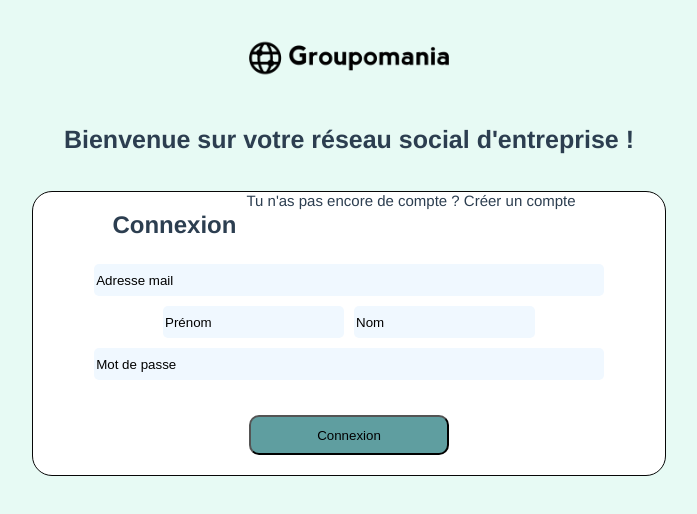
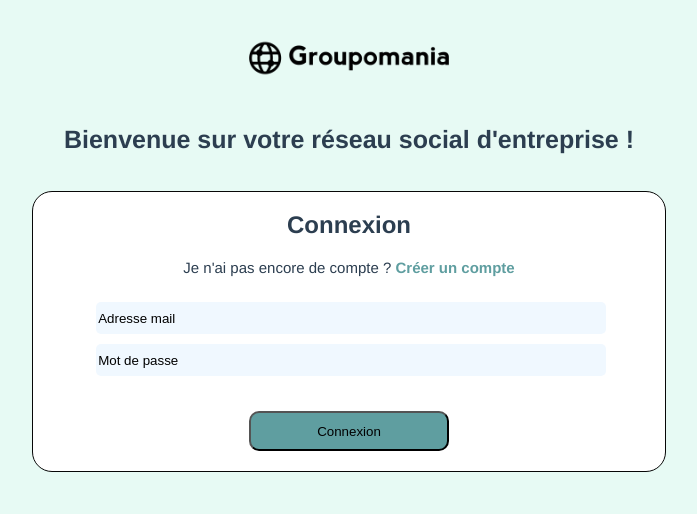
Before and after one commit to Yradouani/P7_Yasmine_Radouani, a Vue app in the folder frontend/: page / in a window 1280 px wide. Shown: the top 514 px of the page, without its empty margins (291-988 px from the left). Built offline with nearby package versions, Linux system fonts and the light colour scheme.

Commit message:
Ajout du switch inscription/connexion

```diff
--- a/frontend/src/components/Forum.vue
+++ b/frontend/src/components/Forum.vue
@@ -17,11 +17,14 @@
 
 <style>
 #logout {
-  width: 200px;
+  width: 150px;
   height: 40px;
   background-color: cadetblue;
   border-radius: 10px;
   cursor: pointer;
+  position: absolute;
+  left: 20px;
+  top: 30px;
 }
 i {
   font-size: 30px;
@@ -29,11 +32,14 @@
 }
 #profile-container {
   position: absolute;
-  right: 10px;
-  top: 10px;
-  color: inherit;
+  right: 20px;
+  top: 20px;
   display: flex;
   flex-direction: column;
+  transition : all 200ms;
+}
+#profile-container:hover {
+  transform: scale(1.1);
 }
 #profile {
     margin-top: 10px;
--- a/frontend/src/components/Profile.vue
+++ b/frontend/src/components/Profile.vue
@@ -1,12 +1,17 @@
 <template>
   <router-link to="/forum">
-    <button>Accéder au forum</button>
+    <div id="forum-access">
+      <i class="fas fa-comments"></i>
+      <span>Accéder au forum</span>
+    </div>
   </router-link>
   <h1>Bienvenu sur votre profil</h1>
-
+  <div id="profil-container">
     <router-link to="/">
     <button id="logout">Se déconnecter</button>
   </router-link>
+  </div>
+
 </template>
 
 <script>
@@ -14,11 +19,37 @@
 </script>
 
 <style>
-#logout{
+#logout {
   width: 200px;
   height: 40px;
   background-color: cadetblue;
   border-radius: 10px;
   cursor: pointer;
 }
+i {
+  font-size: 30px;
+  color: cadetblue;
+}
+a {
+  color: inherit;
+  text-decoration: none;
+  cursor: pointer;
+}
+#forum-access {
+  position: absolute;
+  right: 20px;
+  top: 20px;
+  display: flex;
+  flex-direction: column;
+  transition : all 200ms;
+}
+#forum-access:hover {
+  transform: scale(1.01);
+}
+#profil-container {
+  background-color: white;
+  border: 1px solid #070707;
+  border-radius: 20px;
+  width: 50%;
+}
 </style>
--- a/frontend/src/components/Signin.vue
+++ b/frontend/src/components/Signin.vue
@@ -1,16 +1,45 @@
 <template>
   <h1>Bienvenue sur votre réseau social d'entreprise !</h1>
   <div id="connexion" @submit.prevent="connexion">
-    <h2>Connexion</h2>
-    <div id="create-accompt">
-      <span>Tu n'as pas encore de compte ? </span>
-      <span>Créer un compte</span>
+    <h2 v-if="mode == 'login'">Connexion</h2>
+    <h2 v-else>Créer un compte</h2>
+    <div id="create-accompt" v-if="mode == 'login'">
+      <span >Je n'ai pas encore de compte ? </span>
+      <span @click="switchToCreateAccount()" id="create_account">Créer un compte</span>
     </div>
-    <input type="text" id="email" v-model="newUser.adress" placeholder="Adresse mail"/>
-    <input type="text" id="firstname" v-model="newUser.firstname" placeholder="Prénom"/>
-    <input type="text" id="lastname" v-model="newUser.lastname" placeholder="Nom"/>
-    <input type="text" id="password" v-model="newUser.password" placeholder="Mot de passe"/>
-    <router-link to='/forum'>
+    <div id="create-accompt" v-else>
+      <span >J'ai déjà compte ? </span>
+      <span @click="switchToLogin()" id="connect">Se connecter</span>
+    </div>
+    <div id="input-container">
+      <input
+        type="text"
+        id="email"
+        v-model="newUser.adress"
+        placeholder="Adresse mail"
+      />
+      <div id="firstname-lastname" v-if="mode == 'create'">
+        <input
+          type="text"
+          id="firstname"
+          v-model="newUser.firstname"
+          placeholder="Prénom"
+        />
+        <input
+          type="text"
+          id="lastname"
+          v-model="newUser.lastname"
+          placeholder="Nom"
+        />
+      </div>
+      <input
+        type="text"
+        id="password"
+        v-model="newUser.password"
+        placeholder="Mot de passe"
+      />
+    </div>
+    <router-link to="/forum">
       <button type="submit" @click="connexion" id="signin">Connexion</button>
     </router-link>
   </div>
@@ -18,39 +47,38 @@
 
 <script>
 export default {
+  name: 'Login',
+  data: function () {
+      return {
+        mode: 'login',
+      }
+  },
+  methods: {
+      switchToCreateAccount : function () {
+        this.mode = 'create';
+      },
+      switchToLogin : function () {
+        this.mode = 'login'
+      }
+  },
   setup(props, ctx) {
     let newUser = {
       firstname: "",
       lastname: "",
       adress: "",
-          password: ""
-      }
-    //   let firstname = ref("");
-    //   let lastname = ref("");
-    //   let adress = ref("");
-    //   let password = ref("");
-
+      password: "",
+    };
     const connexion = function () {
       console.log(newUser);
-          ctx.emit("add", (newUser));
-
+      ctx.emit("add", newUser);
       newUser.value = "";
-        // newUser.firstname.value = "";
-        // newUser.lastname.value = "";
-        // newUser.adress.value = "";
-        // newUser.password.value = "";
-
     };
 
     return {
-        //   firstname,
-        //   lastname,
-        //   adress,
-        //   password,
       newUser,
       connexion,
-      }
-  }
+    };
+  },
 };
 </script>
 
@@ -67,6 +95,7 @@
   display: flex;
   justify-content: center;
   margin-top: 20px;
+  flex-direction: column;
 }
 #signin {
   width: 200px;
@@ -80,7 +109,7 @@
 input {
   background-color: aliceblue;
   border-radius: 5px;
-  margin: 5px;
+  margin: 5px auto;
   border: none;
   height: 30px;
 }
@@ -91,13 +120,37 @@
 #create-accompt {
   margin: 0 10px 20px;
 }
-#create-accompt span{
+#create-accompt span {
   font-size: 15px;
 }
+#input-container {
+  width: 80%;
+  display: flex;
+  flex-direction: column;
+  flex-wrap: wrap;
+  margin: auto;
+}
 #email {
-  width: 80%;
+  width: 100%;
 }
 #password {
-  width: 80%;
+  width: 100%;
+}
+#firstname-lastname {
+  width: 100%;
+  display: flex;
+  justify-content: space-between;
+}
+#firstname {
+  width: 50%;
+  margin-right: 20px;
+}
+#lastname {
+  width: 50%;
+}
+#create_account, #connect {
+  color: cadetblue;
+  font-weight: bold;
+  cursor: pointer;
 }
 </style>
```
Lines whose indentation alone changed are shown as unchanged.
